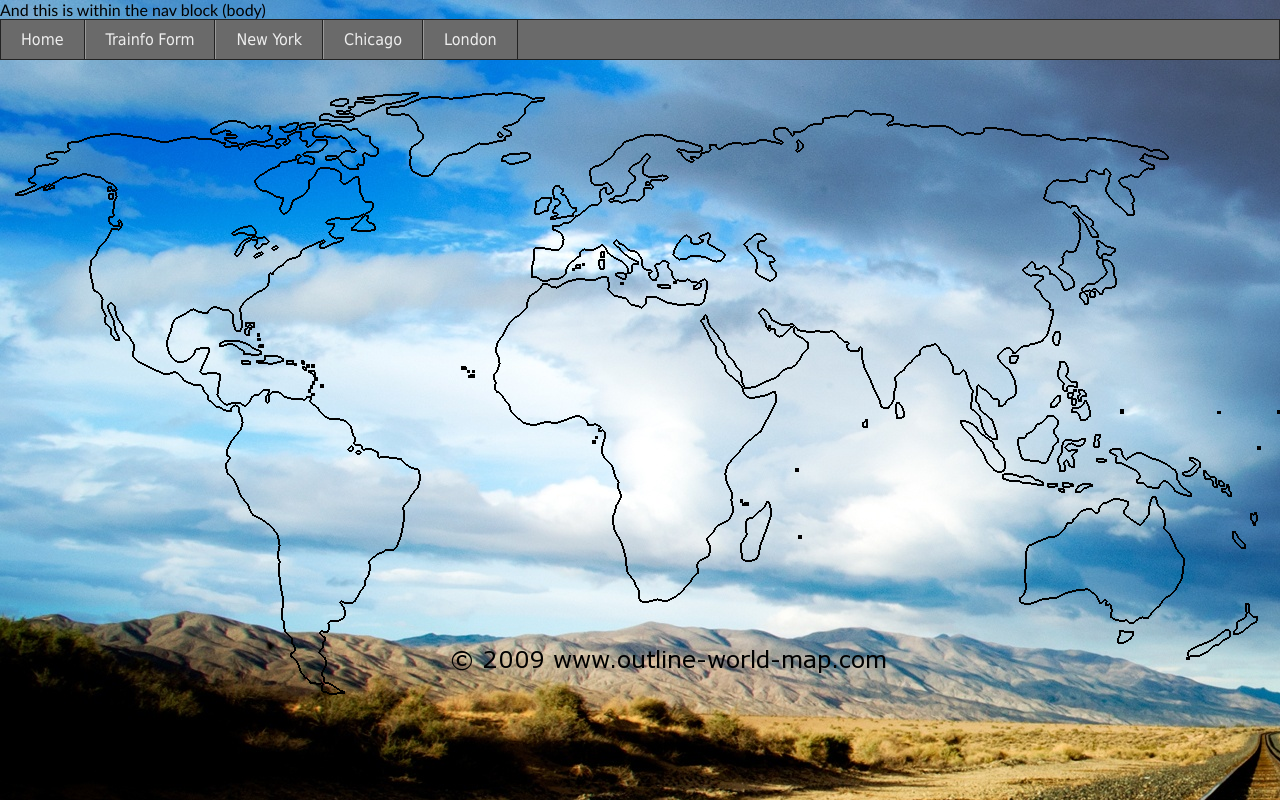
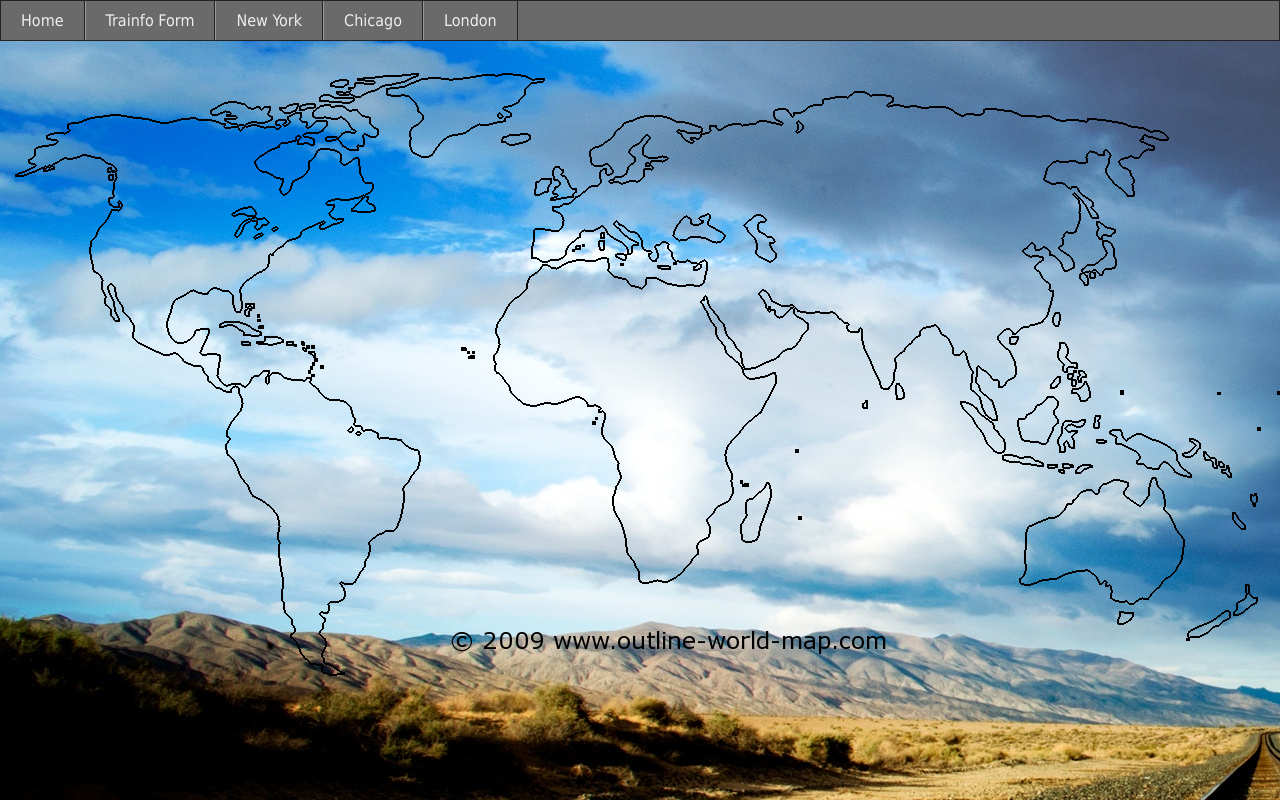
Before and after one commit to mcuringa/nyc-el, a Django app: page / in a window 1280 px wide; the page is wider, and only the part inside the window is pictured. Run offline with Django 3.2, Linux system fonts and the light colour scheme; parts of the project's set-up code (start-up, migrations or seed data) failed here and were passed over; some libraries are stand-ins or nearby versions.

Commit message:
changesKA

```diff
--- a/el/el/templates/base.html
+++ b/el/el/templates/base.html
@@ -8,7 +8,7 @@
  </head>
 
     {% block nav %}
-     And this is within the nav block (body)
+
     <body class="no-js">
         <nav id="topNav">
             <ul>
```
